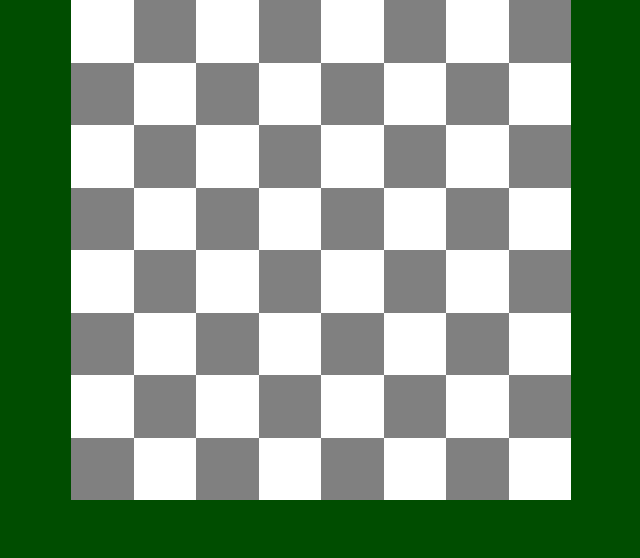
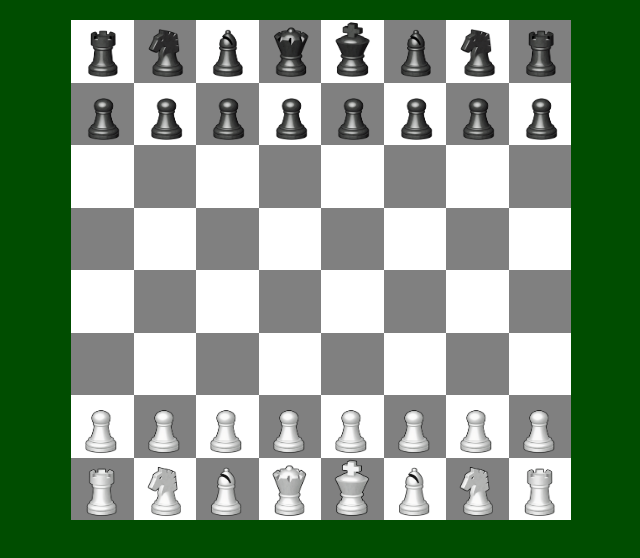
Before and after one commit to bryanstevens314/Chess, a website: page index.html in a window 1280 px wide. Shown: the whole page, without its empty margins (319-959 px from the left). Drawn offline with Linux system fonts and the light colour scheme.

Commit message:
Feature: Chest pieces display correctly on board

```diff
--- a/assets/pieces.js
+++ /dev/null
@@ -1,105 +0,0 @@
-export default {
-  1: {
-    name: 'Pawn',
-    img: '',
-    movement: [
-      [0, 0, 1, 0, 0],
-      [0, 0, 1, 0, 0],
-      [0, 0, 0, 0, 0],
-      [0, 0, 0, 0, 0],
-      [0, 0, 0, 0, 0]
-    ],
-    attack: [
-      [0, 0, 0, 0, 0],
-      [0, 1, 0, 1, 0],
-      [0, 0, 0, 0, 0],
-      [0, 0, 0, 0, 0],
-      [0, 0, 0, 0, 0]
-    ],
-  },
-  2: {
-    name: 'Rook',
-    movement: [
-      [0, 0, 1, 0, 0],
-      [0, 0, 1, 0, 0],
-      [1, 1, 0, 1, 1],
-      [0, 0, 1, 0, 0],
-      [0, 0, 1, 0, 0]
-    ],
-    attack: [
-      [0, 0, 1, 0, 0],
-      [0, 0, 1, 0, 0],
-      [1, 1, 0, 1, 1],
-      [0, 0, 1, 0, 0],
-      [0, 0, 1, 0, 0]
-    ],
-  },
-  3: {
-    name: 'Knight',
-    movement: [
-      [0, 1, 0, 1, 0],
-      [1, 0, 0, 0, 1],
-      [0, 0, 0, 0, 0],
-      [1, 0, 0, 0, 1],
-      [0, 1, 0, 1, 0]
-    ],
-    attack: [
-      [0, 1, 0, 1, 0],
-      [1, 0, 0, 0, 1],
-      [0, 0, 0, 0, 0],
-      [1, 0, 0, 0, 1],
-      [0, 1, 0, 1, 0]
-    ],
-  },
-  4: {
-    name: 'Bishop',
-    movement: [
-      [1, 0, 0, 0, 1],
-      [0, 1, 0, 1, 0],
-      [0, 0, 0, 0, 0],
-      [0, 1, 0, 1, 0],
-      [1, 0, 0, 0, 1]
-    ],
-    attack: [
-      [1, 0, 0, 0, 1],
-      [0, 1, 0, 1, 0],
-      [0, 0, 0, 0, 0],
-      [0, 1, 0, 1, 0],
-      [1, 0, 0, 0, 1]
-    ],
-  },
-  5: {
-    name: 'Queen',
-    movement: [
-      [1, 0, 1, 0, 1],
-      [0, 1, 1, 1, 0],
-      [1, 1, 0, 1, 1],
-      [0, 1, 1, 1, 0],
-      [1, 0, 1, 0, 1]
-    ],
-    attack: [
-      [1, 0, 1, 0, 1],
-      [0, 1, 1, 1, 0],
-      [1, 1, 0, 1, 1],
-      [0, 1, 1, 1, 0],
-      [1, 0, 1, 0, 1]
-    ],
-  },
-  6: {
-    name: 'King',
-    movement: [
-      [0, 0, 0, 0, 0],
-      [0, 1, 1, 1, 0],
-      [0, 1, 0, 1, 0],
-      [0, 1, 1, 1, 0],
-      [0, 0, 0, 0, 0]
-    ],
-    attack: [
-      [0, 0, 0, 0, 0],
-      [0, 0, 1, 0, 0],
-      [0, 1, 0, 1, 0],
-      [0, 1, 1, 1, 0],
-      [0, 0, 0, 0, 0]
-    ],
-  }
-}
--- a/main.js
+++ b/main.js
@@ -1,23 +1,159 @@
 
-// import pieces from './pieces';
-// import initial_Board from './board';
 
 window.onload = () => {
   const main = document.getElementById('main');
   const board = document.createElement('div');
+  board.className = 'board';
   for (let y = 0; y <= 7; y++) {
     const row = document.createElement('div');
     row.className = 'row';
     for (let x = 0; x <= 7; x++) {
       const space = document.createElement('div');
-      y % 2 ? (
+      const img = document.createElement('img');
+      const currentPiece = initial_Board[y][x];
+      y <= 2 ?
+        img.setAttribute('src', pieces[currentPiece].img_black)
+        :
+        img.setAttribute('src', pieces[currentPiece].img_white);
+      y % 2 ?
         x % 2 ? space.className = 'cell white' : space.className = 'cell black'
-      ) : (
-          x % 2 ? space.className = 'cell black' : space.className = 'cell white'
-        );
+        :
+        x % 2 ? space.className = 'cell black' : space.className = 'cell white';
+      space.appendChild(img);
       row.appendChild(space);
     }
     board.appendChild(row);
   }
   main.appendChild(board);
 }
+const initial_Board = [
+  [2, 3, 4, 5, 6, 4, 3, 2],
+  [1, 1, 1, 1, 1, 1, 1, 1],
+  [0, 0, 0, 0, 0, 0, 0, 0],
+  [0, 0, 0, 0, 0, 0, 0, 0],
+  [0, 0, 0, 0, 0, 0, 0, 0],
+  [0, 0, 0, 0, 0, 0, 0, 0],
+  [1, 1, 1, 1, 1, 1, 1, 1],
+  [2, 3, 4, 5, 6, 4, 3, 2],
+];
+
+const pieces = {
+  0: {
+    img_white: './assets/chess_pieces/blank.PNG',
+    img_black: './assets/chess_pieces/blank.PNG',
+  },
+  1: {
+    name: 'Pawn',
+    img_white: './assets/chess_pieces/white/pawn.PNG',
+    img_black: './assets/chess_pieces/black/pawn.PNG',
+    movement: [
+      [0, 0, 1, 0, 0],
+      [0, 0, 1, 0, 0],
+      [0, 0, 0, 0, 0],
+      [0, 0, 0, 0, 0],
+      [0, 0, 0, 0, 0]
+    ],
+    attack: [
+      [0, 0, 0, 0, 0],
+      [0, 1, 0, 1, 0],
+      [0, 0, 0, 0, 0],
+      [0, 0, 0, 0, 0],
+      [0, 0, 0, 0, 0]
+    ],
+  },
+  2: {
+    name: 'Rook',
+    img_white: './assets/chess_pieces/white/rook.PNG',
+    img_black: './assets/chess_pieces/black/rook.PNG',
+    movement: [
+      [0, 0, 1, 0, 0],
+      [0, 0, 1, 0, 0],
+      [1, 1, 0, 1, 1],
+      [0, 0, 1, 0, 0],
+      [0, 0, 1, 0, 0]
+    ],
+    attack: [
+      [0, 0, 1, 0, 0],
+      [0, 0, 1, 0, 0],
+      [1, 1, 0, 1, 1],
+      [0, 0, 1, 0, 0],
+      [0, 0, 1, 0, 0]
+    ],
+  },
+  3: {
+    name: 'Knight',
+    img_white: './assets/chess_pieces/white/knight.PNG',
+    img_black: './assets/chess_pieces/black/knight.PNG',
+    movement: [
+      [0, 1, 0, 1, 0],
+      [1, 0, 0, 0, 1],
+      [0, 0, 0, 0, 0],
+      [1, 0, 0, 0, 1],
+      [0, 1, 0, 1, 0]
+    ],
+    attack: [
+      [0, 1, 0, 1, 0],
+      [1, 0, 0, 0, 1],
+      [0, 0, 0, 0, 0],
+      [1, 0, 0, 0, 1],
+      [0, 1, 0, 1, 0]
+    ],
+  },
+  4: {
+    name: 'Bishop',
+    img_white: './assets/chess_pieces/white/bishop.PNG',
+    img_black: './assets/chess_pieces/black/bishop.PNG',
+    movement: [
+      [1, 0, 0, 0, 1],
+      [0, 1, 0, 1, 0],
+      [0, 0, 0, 0, 0],
+      [0, 1, 0, 1, 0],
+      [1, 0, 0, 0, 1]
+    ],
+    attack: [
+      [1, 0, 0, 0, 1],
+      [0, 1, 0, 1, 0],
+      [0, 0, 0, 0, 0],
+      [0, 1, 0, 1, 0],
+      [1, 0, 0, 0, 1]
+    ],
+  },
+  5: {
+    name: 'Queen',
+    img_white: './assets/chess_pieces/white/queen.PNG',
+    img_black: './assets/chess_pieces/black/queen.PNG',
+    movement: [
+      [1, 0, 1, 0, 1],
+      [0, 1, 1, 1, 0],
+      [1, 1, 0, 1, 1],
+      [0, 1, 1, 1, 0],
+      [1, 0, 1, 0, 1]
+    ],
+    attack: [
+      [1, 0, 1, 0, 1],
+      [0, 1, 1, 1, 0],
+      [1, 1, 0, 1, 1],
+      [0, 1, 1, 1, 0],
+      [1, 0, 1, 0, 1]
+    ],
+  },
+  6: {
+    name: 'King',
+    img_white: './assets/chess_pieces/white/king.PNG',
+    img_black: './assets/chess_pieces/black/king.PNG',
+    movement: [
+      [0, 0, 0, 0, 0],
+      [0, 1, 1, 1, 0],
+      [0, 1, 0, 1, 0],
+      [0, 1, 1, 1, 0],
+      [0, 0, 0, 0, 0]
+    ],
+    attack: [
+      [0, 0, 0, 0, 0],
+      [0, 0, 1, 0, 0],
+      [0, 1, 0, 1, 0],
+      [0, 1, 1, 1, 0],
+      [0, 0, 0, 0, 0]
+    ],
+  }
+}
--- a/styles/styles.scss
+++ b/styles/styles.scss
@@ -6,6 +6,13 @@ body{
   margin:0 auto;
   width:100%;
 }
+
+img{
+  border:none;
+  width: 40px;
+  height: 60px;
+}
+
 #main{
   background-color:black;
   margin:0 auto;
@@ -17,7 +24,11 @@ div.row{
   display:flex;
 }
 
+.board{
+margin-top:20px;
+}
 .cell{
+  text-align: center;
   width:$cell_size;
   height:$cell_size;
   transition: .25s;
```
Also changed, not shown: assets/chess_pieces.jpg (deleted), assets/chess_pieces/black/bishop.PNG (added), assets/chess_pieces/black/king.PNG (added), assets/chess_pieces/black/knight.PNG (added), assets/chess_pieces/black/pawn.PNG (added), assets/chess_pieces/black/queen.PNG (added), assets/chess_pieces/black/rook.PNG (added), assets/chess_pieces/blank.PNG (added), assets/chess_pieces/white/bishop.PNG (added), assets/chess_pieces/white/king.PNG (added), assets/chess_pieces/white/knight.PNG (added), assets/chess_pieces/white/pawn.PNG (added), assets/chess_pieces/white/queen.PNG (added), assets/chess_pieces/white/rook.PNG (added), 2 more files, 1 other file.
